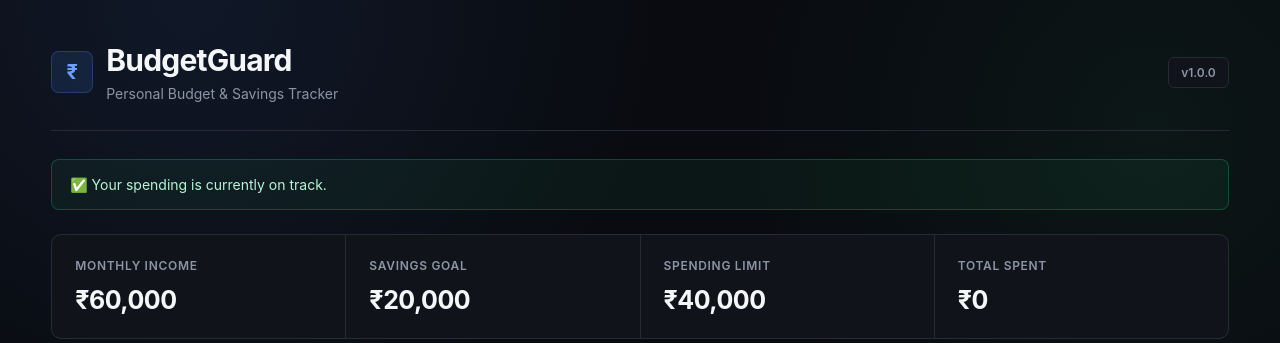
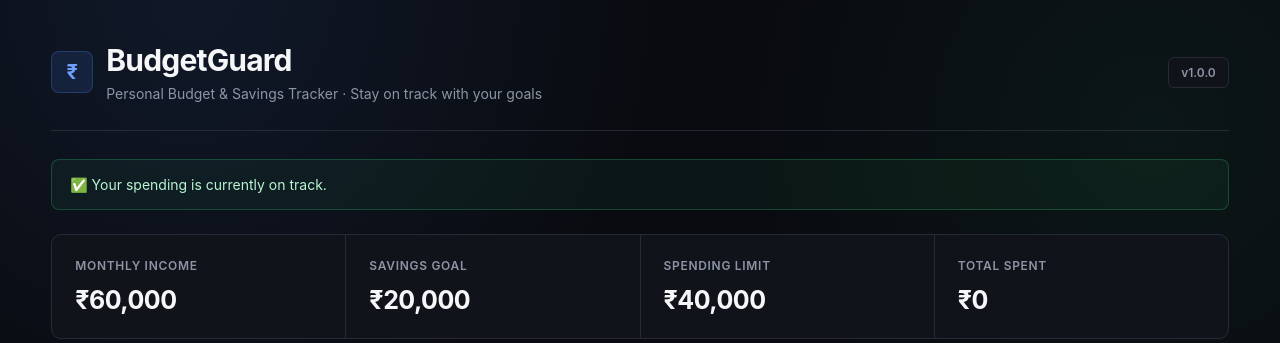
Before and after one commit to hemanthxai/linux-git-bash-deployment, a Flask app: page / in a window 1280 px wide. Shown: the top 343 px of the page. Run offline with Flask 3, Linux system fonts and the light colour scheme; data that the repository does not hold is empty.

Commit message:
Improve BudgetGuard dashboard subtitle

```diff
--- a/app/templates/index.html
+++ b/app/templates/index.html
@@ -32,7 +32,9 @@
 
     <div>
         <h1>BudgetGuard</h1>
-        <p>Personal Budget & Savings Tracker</p>
+<p>
+    Personal Budget & Savings Tracker · Stay on track with your goals
+</p>
     </div>
 </div>
 
```
Also changed, not shown: 1 other file.
